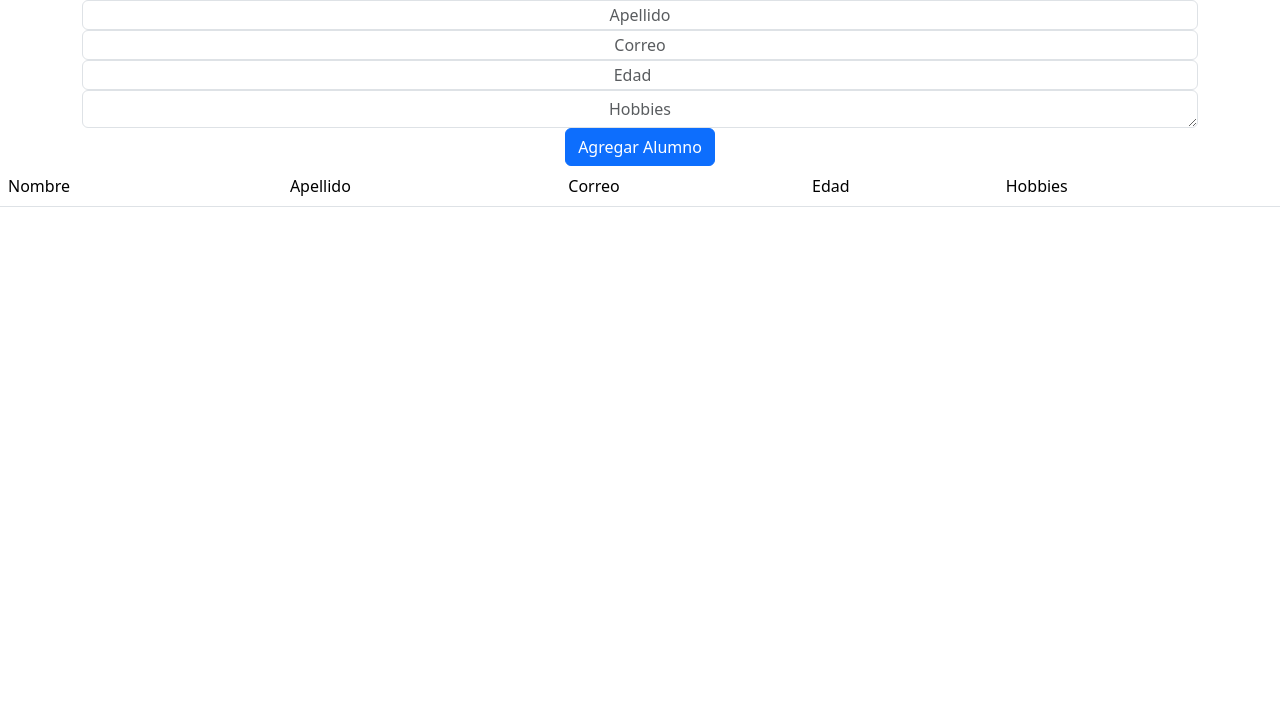
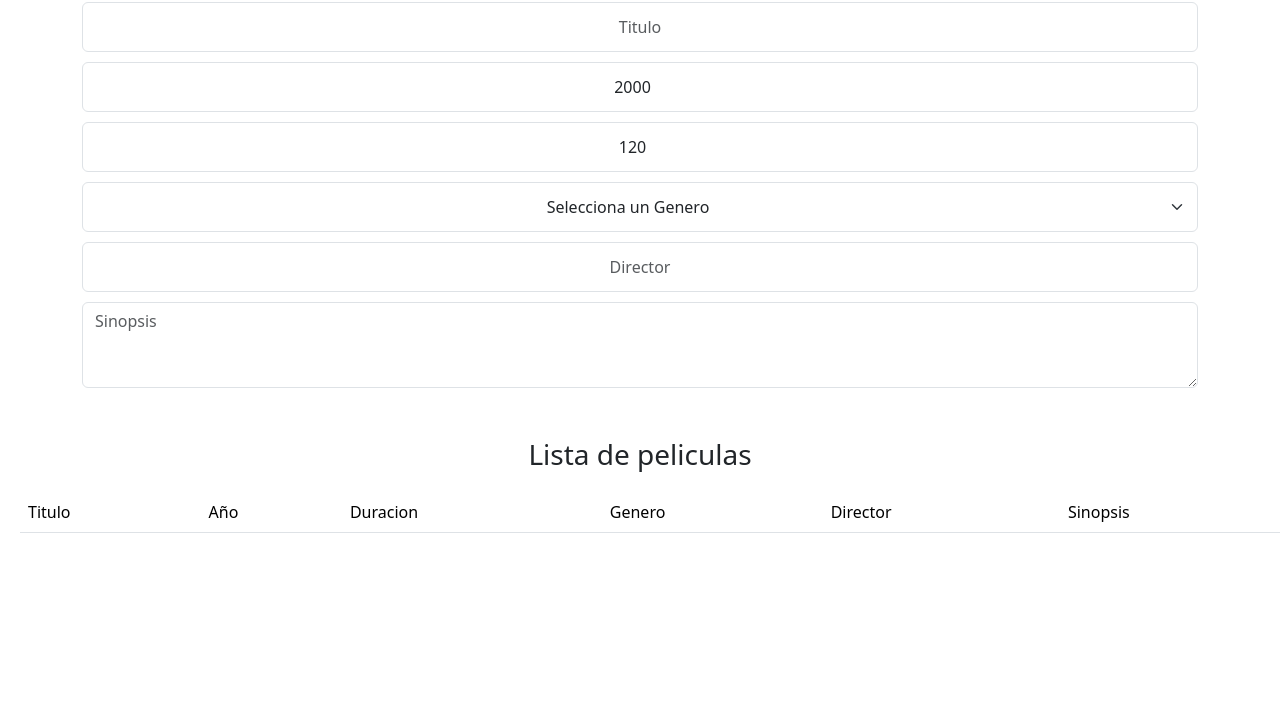
Before and after one commit to xDanyV/Git-DanielV-Step, a plain HTML site: page index.html in a window 1280 px wide. Shown: the part 86-800 px from the top of the page. Drawn offline with nearby package versions, Linux system fonts and the light colour scheme.

Commit message:
Agregando peliculas

```diff
--- a/index.html
+++ b/index.html
@@ -4,40 +4,55 @@
 <head>
     <meta charset="UTF-8">
     <meta name="viewport" content="width=device-width, initial-scale=1.0">
-    <title>Formulario Javascript</title>
+    <title>Formularios Peliculas</title>
+
+    <link href="https://cdn.jsdelivr.net/npm/bootstrap@5.3.2/dist/css/bootstrap.min.css" rel="stylesheet"
+        integrity="sha384-T3c6CoIi6uLrA9TneNEoa7RxnatzjcDSCmG1MXxSR1GAsXEV/Dwwykc2MPK8M2HN" crossorigin="anonymous">
+
     <link rel="stylesheet" type="text/css" href="style.css">
-    <link href="https://cdn.jsdelivr.net/npm/bootstrap@5.3.2/dist/css/bootstrap.min.css" rel="stylesheet" integrity="sha384-T3c6CoIi6uLrA9TneNEoa7RxnatzjcDSCmG1MXxSR1GAsXEV/Dwwykc2MPK8M2HN" crossorigin="anonymous">
+
 </head>
 
 <body>
     <div class="container">
-        <h1>Alumnos de Programación WEB II</h1>
+        <h1>Formulario de peliculas</h1>
         <form id="form_1">
-            <input class="form-control" type="text" id="txtNombre" placeholder="Nombre" required>
-            <input class="form-control" type="text" id="txtApellido" placeholder="Apellido" required>
-            <input class="form-control" type="text" id="txtCorreo" placeholder="Correo">
-            <input class="form-control" type="number" id="txtEdad" placeholder="Edad">
-            <textarea class="form-control" id="txtHobbies" placeholder="Hobbies"></textarea>
-            <button class="btn btn-primary" id="btnSubmit" type="submit">Agregar Alumno</button>
+            <input class="form-control" type="text" id="txtTitulo" placeholder="Titulo" required>
+            <input class="form-control" type="number" value="2000" id="txtAño" placeholder="2000" required>
+            <input class="form-control" type="number" value="120" id="txtDuracion" placeholder="120" required>
+            <select class="form-select" id="txtGenero">
+                <option selected value="0">Selecciona un Genero</option>
+                <option value="comedia">Comedia</option>
+                <option value="drama">Drama</option>
+                <option value="horror">Horror</option>
+                <option value="musical">Musical</option>
+                <option value="accion">Acción</option>
+            </select>
+            <input class="form-control" type="text" id="txtDirector" placeholder="Director" required>
+            <textarea class="form-control" rows="3" id="txtSinopsis" placeholder="Sinopsis"></textarea>
+
         </form>
     </div>
+
+    <h3>Lista de peliculas</h3>
 
     <table class="table">
         <thead>
             <tr>
-                <td>Nombre</td>
-                <td>Apellido</td>
-                <td>Correo</td>
-                <td>Edad</td>
-                <td>Hobbies</td>
+                <td>Titulo</td>
+                <td>Año</td>
+                <td>Duracion</td>
+                <td>Genero</td>
+                <td>Director</td>
+                <td>Sinopsis</td>
 
             </tr>
         </thead>
-        <tbody id="tablAlumnos">
+        <tbody id="tablaPeliculas">
 
         </tbody>
     </table>
-<script type="text/javascript" src="script.js"></script>
+    <script type="text/javascript" src="script.js"></script>
 </body>
 
 
--- a/style.css
+++ b/style.css
@@ -1,14 +1,24 @@
 h1{
     text-align: center;
+    margin: 20px;
 }
 
 .container{
     text-align: center;
+    margin-bottom: 50px;
 }
 
-input,textarea{
+input,select{
     text-align: center;
     width: 400px;
-    height: 30px;
+    height: 50px;
     margin-bottom: 10px;
+
 }
+h3{
+    text-align: center;
+    margin: 20px;
+}
+table{
+    margin-left: 20px;
+}
```
